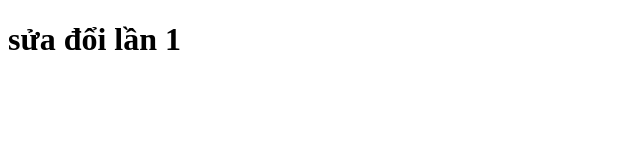
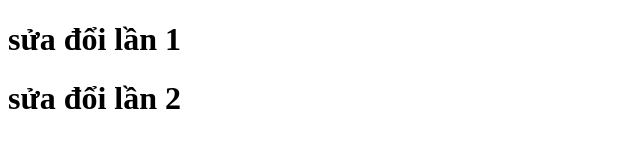
Before and after one commit to Vuongquangvinh/vqvinh, a plain HTML site: page index.html in a window 1280 px wide. Shown: the whole page, without its empty margins (0-640 px from the left). Drawn offline with Linux system fonts and the light colour scheme.

Commit message:
2.second commit

```diff
--- a/index.html
+++ b/index.html
@@ -7,5 +7,6 @@
 </head>
 <body>
     <h1>sửa đổi lần 1</h1>
+    <h1>sửa đổi lần 2</h1>
 </body>
 </html>
```
